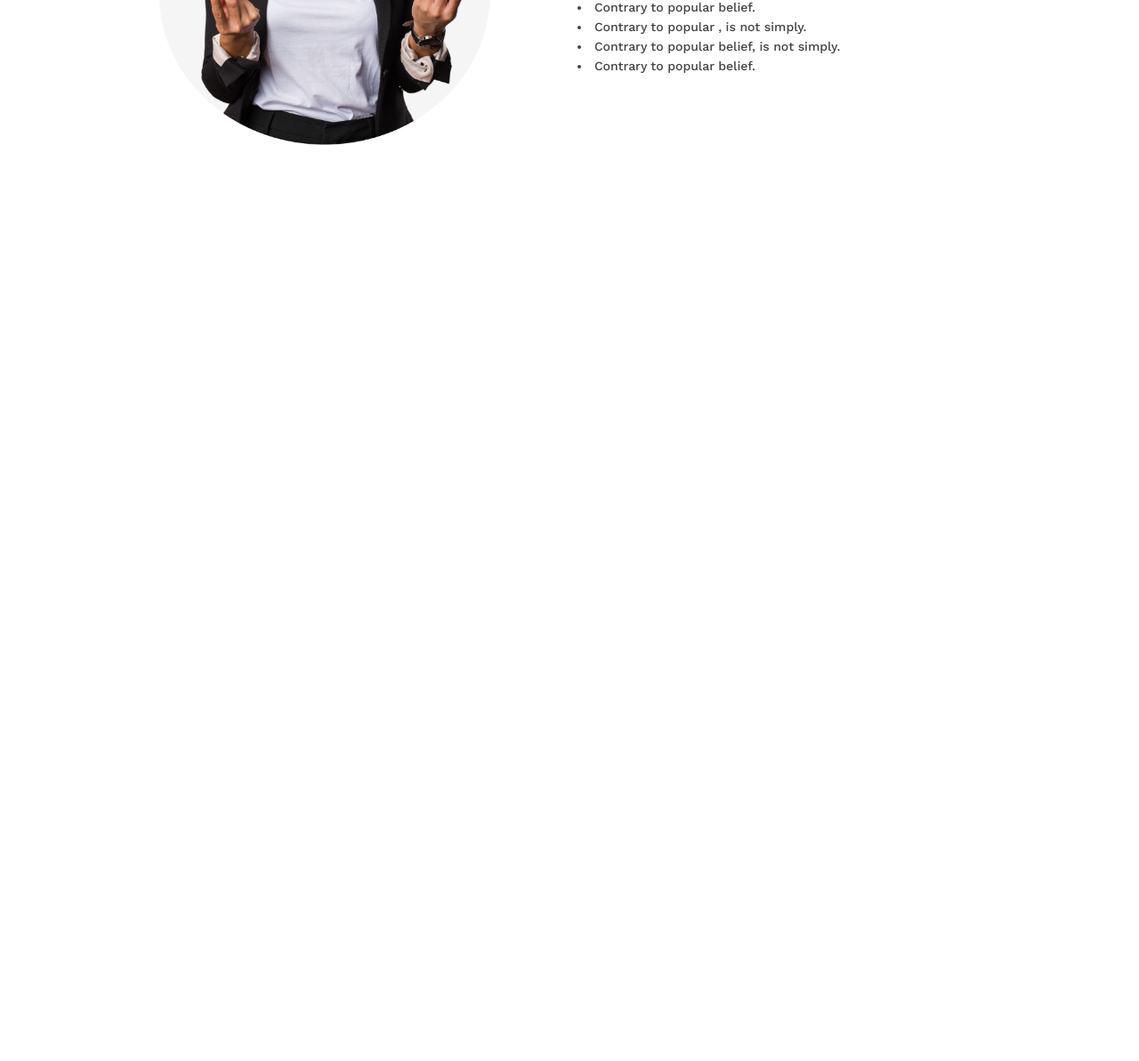
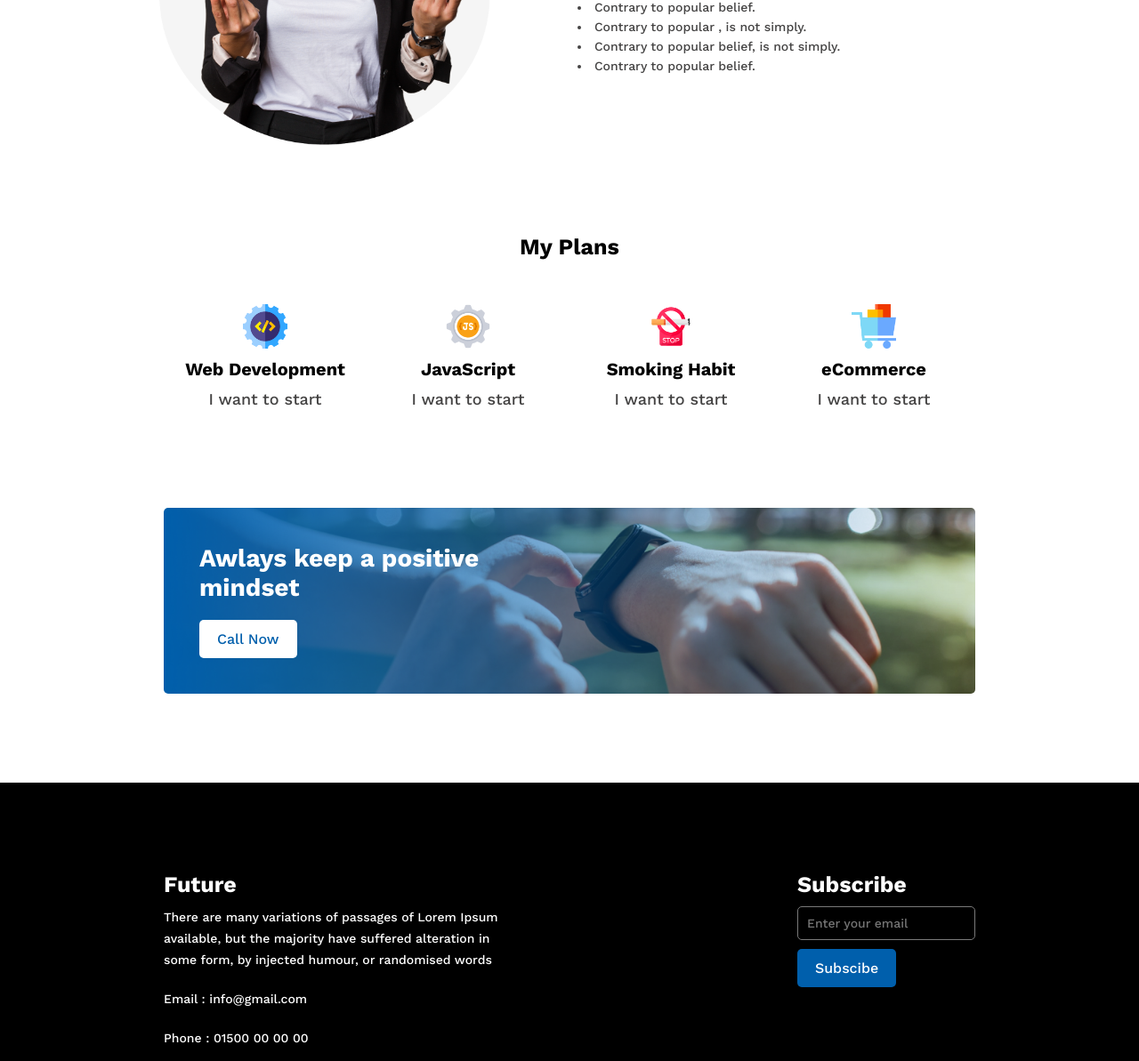
Before and after one commit to BurhanUddinAhmad/new-me, a plain HTML site: page index.html in a window 1280 px wide. Shown: the part 947-2140 px from the top of the page at 89% size. Before the commit the page ends 1111 px from the top, so only its background shows below. Drawn offline with nearby package versions, Linux system fonts and the light colour scheme.

Commit message:
Design is completed

```diff
--- a/index.html
+++ b/index.html
@@ -44,10 +44,79 @@
                 </div>
             </div>
         </section>
+
+        <!-- Start plan section -->
+        <section id="plan">
+            <div class="container">
+                <h2>My Plans</h2>
+                <div class="plans-content">
+                    <div class="single-plan">
+                        <div class="icon">
+                            <img src="./images/icons/web.png" alt="Web">
+                        </div>
+                        <h3>Web Development</h3>
+                        <p>I want to start</p>
+                    </div>
+                    <div class="single-plan">
+                        <div class="icon">
+                            <img src="./images/icons/js.png" alt="JS">
+                        </div>
+                        <h3>JavaScript</h3>
+                        <p>I want to start</p>
+                    </div>
+                    <div class="single-plan">
+                        <div class="icon">
+                            <img src="./images/icons/smoke.png" alt="smoke">
+                        </div>
+                        <h3>Smoking Habit</h3>
+                        <p>I want to start</p>
+                    </div>
+                    <div class="single-plan">
+                        <div class="icon">
+                            <img src="./images/icons/ecom.png" alt="eCommerce">
+                        </div>
+                        <h3>eCommerce</h3>
+                        <p>I want to start</p>
+                    </div>
+                </div>
+            </div>
+        </section>
+
+        <!-- Start Call Section -->
+        <section id="call">
+            <div class="container call-contents">
+                <h1>Awlays keep a positive mindset</h1>
+                <div class="btn">
+                    <button>Call Now</button>
+                </div>
+            </div>
+        </section>
     </main>
 
     <footer>
+        <div class="container footer-contents">
+            <div class="social-contacts">
+                <h3>Future</h3>
+                <p>There are many variations of passages of Lorem Ipsum available, but the majority have suffered alteration in some form,
+                    by injected humour, or randomised words
+                </p>
+                <p>Email : info@gmail.com</p>
+                <p>Phone : 01500 00 00 00</p>
+                <p>
+                    <a href="#"><img src="./images/icons/fb.png" alt="facebook"></a>
+                    <a href="#"><img src="./images/icons/twitter.png" alt="twitter"></a>
+                    <a href="#"><img src="./images/icons/youtube.png" alt="youtube"></a>
+                </p>
+            </div>
 
+            <div class="subscribe">
+                <h3>Subscribe</h3>
+                <input type="email" placeholder="Enter your email">
+                <div class="btn">
+                    <button>Subscibe</button>
+                </div>
+            </div>
+        </div>
     </footer>
 </body>
 </html>
--- a/style/style.css
+++ b/style/style.css
@@ -106,3 +106,87 @@ header {
     color: var(--pointClor);
     line-height: 2.2rem;
 }
+
+/* Start Plan Section */
+#plan h2 {
+    text-align: center;
+    margin-bottom: 5rem;
+}
+.plans-content {
+    width: 100%;
+    display: flex;
+    justify-content: space-between;
+}
+.single-plan {
+    flex-basis: 25%;
+    text-align: center;
+}
+.single-plan .icon img {
+    width: 5rem;
+    margin-bottom: 1rem;
+}
+.single-plan h3 {
+    color: var(--hdlineClor);
+    font-size: 2rem;
+    margin-bottom: 1rem;
+}
+.single-plan p {
+    color: var(--pointClor);
+    font-size: 1.8rem;
+    margin-bottom: 1rem;
+}
+
+/* Start Call Section */
+.call-contents {
+    background: url('../images/gradient1.png') no-repeat, url('../images/watch.png') no-repeat;
+    background-position: center center;
+    background-size: cover, cover;
+    padding: 4rem;
+    border-radius: .5rem;
+}
+.call-contents h1 {
+    font-size: 2.8rem;
+    width: 40rem;
+}
+
+/* Start Footer Area */
+footer {
+    margin-top: 10rem;
+    background: var(--footerBg);
+    padding: 10rem 0;
+}
+.footer-contents {
+    display: flex;
+    justify-content: space-between;
+}
+.footer-contents h3 {
+    color: var(--fntClor);
+    font-size: 2.5rem;
+    margin-bottom: 1rem;
+}
+.social-contacts {
+    flex-basis: 40rem;
+}
+.social-contacts p a {
+    margin-right: 1rem;
+    text-decoration: none;
+}
+.subscribe {
+    width: 20rem;
+}
+.subscribe input {
+    display: block;
+    background: var(--footerBg);
+    color: var(--fntClor);
+    width: 100%;
+    padding: 1rem;
+    font-size: 1.4rem;
+    outline: none;
+    border: .1rem solid #7a7a7a;
+    border-radius: .5rem;
+    margin-bottom: 1rem;
+}
+.subscribe .btn button {
+    background: var(--btn2Clor);
+    color: var(--fntClor);
+}
```
